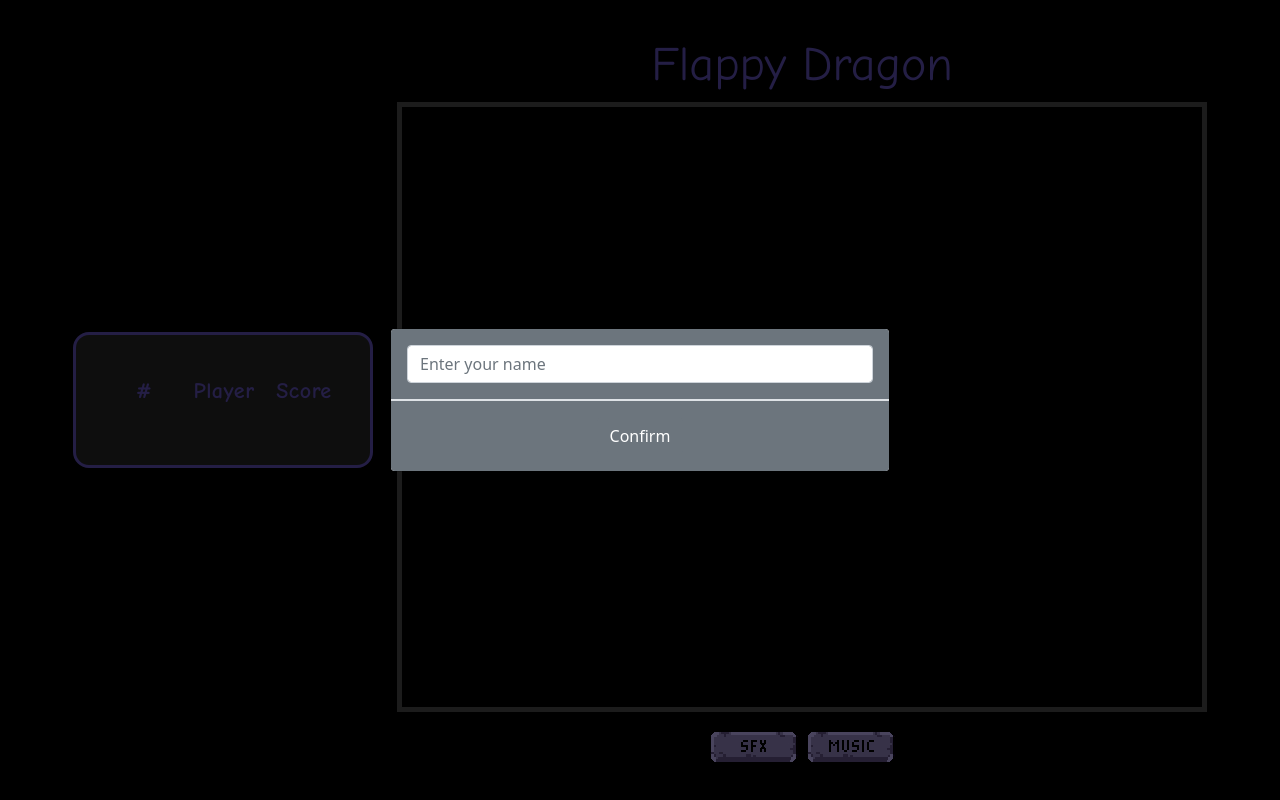
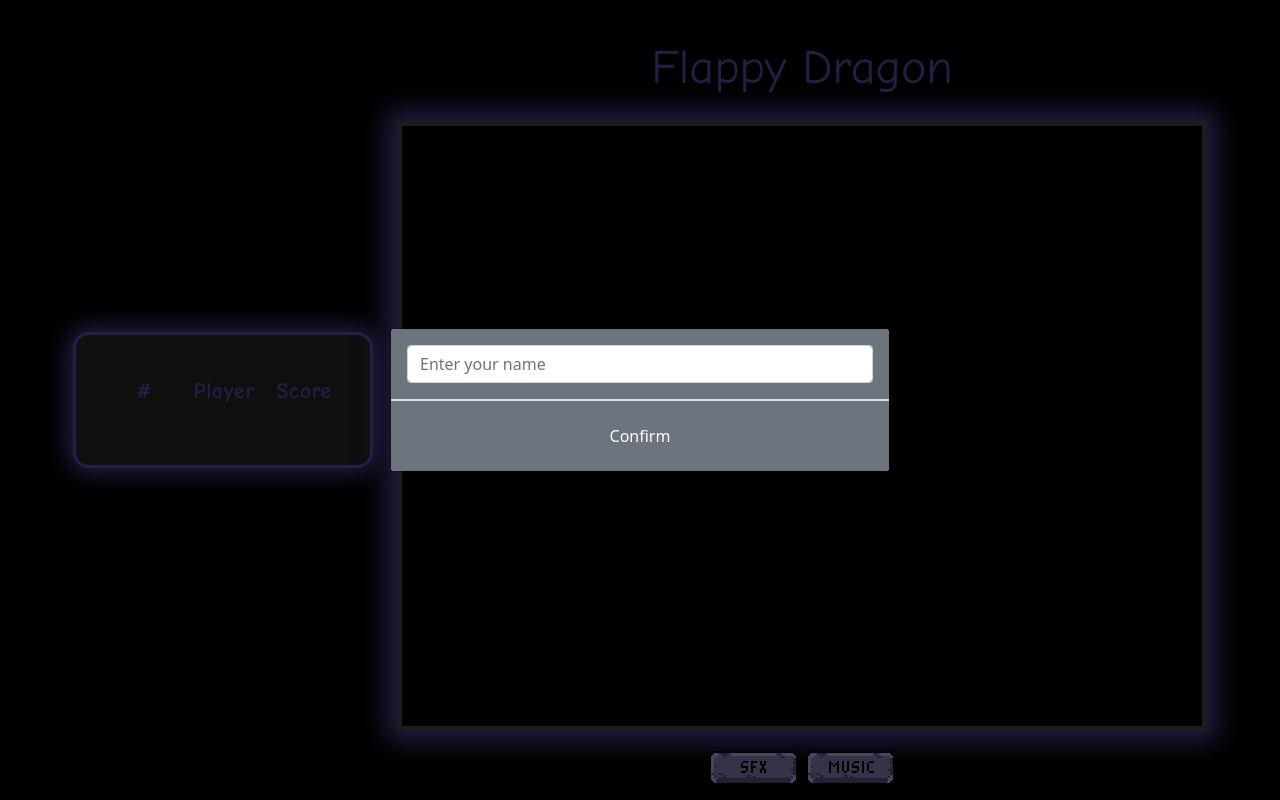
Before and after one commit to Eliasko6562/Flappy-Dragon, a website: page public/index.html in a window 1280 px wide. Drawn offline with nearby package versions, Linux system fonts and the light colour scheme.

Commit message:
added glow for aesthetic purposes

```diff
--- a/public/index.html
+++ b/public/index.html
@@ -17,7 +17,7 @@
             <div class="col-md-9 d-flex flex-row align-items-center justify-content-center">
                 <!-- Leaderboard Table on the left -->
                 <div class="me-4" id="leaderboard">
-                    <table class="table table-striped ">
+                    <table class="table">
                         <thead>
                             <tr>
                                 <th>#</th>
@@ -30,7 +30,7 @@
                 </div>
                 <!-- Canvas and controls on the right -->
                 <div class="d-flex flex-column align-items-center w-100 canvas-container">
-                    <h1>Flappy Dragon</h1>
+                    <h1 class="m-4">Flappy Dragon</h1>
                     <canvas id="canvas" width="800" height="600"></canvas>
                     <div class="buttons mt-2">
                         <div class="d-flex gap-2">
--- a/public/style.css
+++ b/public/style.css
@@ -2,6 +2,7 @@ canvas{
     border: 5px solid rgb(56, 56, 56);
     display: block;
     margin: 0 auto;
+    box-shadow: 0px 0px 25px 10px darkslateblue;
 }
 
 body{
@@ -18,13 +19,13 @@ h1{
 
 #leaderboard {
     /* Remove position, left, top, transform */
-    background: rgba(30, 30, 30, 0.95);
+    background: rgb(30, 30, 30);
     padding: 32px 28px;
     border-radius: 16px;
     color: darkslateblue;
     min-width: 300px;
     text-align: left;
-    box-shadow: 4px 4px 20px rgba(0,0,0,0.7);
+    box-shadow: 0px 0px 25px 5px darkslateblue;
     border: 3px solid darkslateblue;
     font-size: 1.15em;
     font-family: Comic Sans MS;
@@ -66,7 +67,7 @@ tbody{
 }
 
 #sfxButton{
-    margin-top: 10px;
+    margin-top: 12px;
     background: url('./images/sfx.png');
     width: 89px;
     height: 34px;
@@ -75,7 +76,7 @@ tbody{
 }
 
 #musicButton{
-    margin-top: 10px;
+    margin-top: 12px;
     background: url('./images/music.png');
     width: 89px;
     height: 34px;
```
